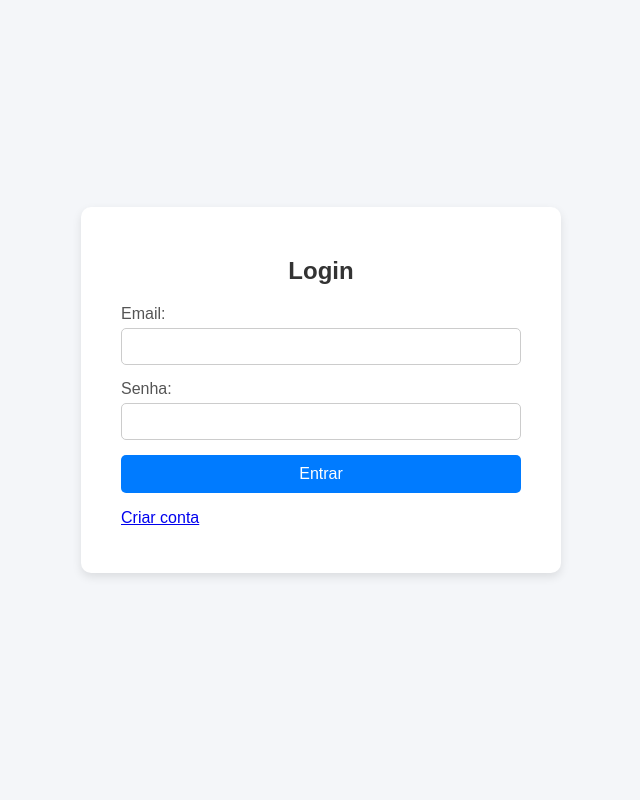
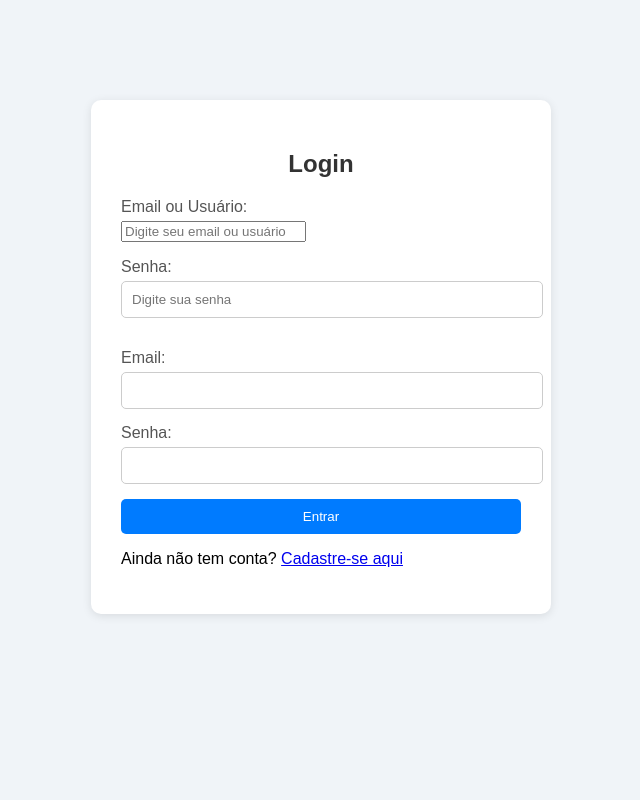
Before and after one commit to kisoritech/postoot, a Django app: page / in a window 1280 px wide. Shown: the whole page, without its empty margins (319-959 px from the left). Run offline with Django 5.2, Linux system fonts and the light colour scheme.

Commit message:
Adições e auterações recentes

```diff
--- a/admin/urls.py
+++ b/admin/urls.py
@@ -20,4 +20,5 @@ from django.urls import path, include
 urlpatterns = [
     path('admin/', admin.site.urls),
     path('', include('home.urls')),  # Inclui as URLs do app "home"
+    path('transacoes/', include('transactions.urls')),
 ]
--- /dev/null
+++ b/home/forms.py
@@ -0,0 +1,18 @@
+from transactions.forms import TransactionForm
+from django import forms
+
+class LoginForm(forms.Form):
+    email = forms.CharField(
+        label='Email ou Usuário',
+        widget=forms.TextInput(attrs={
+            'placeholder': 'Digite seu email ou usuário',
+            'required': True
+        })
+    )
+    password = forms.CharField(
+        label='Senha',
+        widget=forms.PasswordInput(attrs={
+            'placeholder': 'Digite sua senha',
+            'required': True
+        })
+    )
--- a/home/templates/home/home.html
+++ b/home/templates/home/home.html
@@ -2,30 +2,25 @@
 <html lang="pt-br">
 <head>
     <meta charset="UTF-8">
-    <title>Login</title>
+    <title>Login - Consumo</title>
     <style>
         body {
             font-family: Arial, sans-serif;
-            background: #f4f6f9;
-            display: flex;
-            justify-content: center;
-            align-items: center;
-            height: 100vh;
+            background-color: #f0f4f8;
             margin: 0;
-            flex-direction: column;
+            padding: 0;
         }
 
-        .formulario {
-            background: #ffffff;
-            padding: 30px 40px;
+        .container {
+            max-width: 400px;
+            margin: 100px auto;
+            background-color: #ffffff;
+            padding: 30px;
             border-radius: 10px;
-            box-shadow: 0 4px 10px rgba(0, 0, 0, 0.1);
-            width: 100%;
-            max-width: 400px;
-            margin-bottom: 20px;
+            box-shadow: 0 2px 10px rgba(0,0,0,0.1);
         }
 
-        .formulario h2 {
+        h2 {
             text-align: center;
             margin-bottom: 20px;
             color: #333;
@@ -44,23 +39,15 @@
             margin-bottom: 15px;
             border: 1px solid #ccc;
             border-radius: 5px;
-            box-sizing: border-box;
-        }
-
-        .erro {
-            color: #d9534f;
-            text-align: center;
-            margin-bottom: 15px;
         }
 
         button {
             width: 100%;
-            padding: 10px;
             background-color: #007bff;
             color: white;
+            padding: 10px;
             border: none;
             border-radius: 5px;
-            font-size: 16px;
             cursor: pointer;
         }
 
@@ -69,48 +56,57 @@
         }
 
         .admin-link {
-            margin-top: 10px;
             text-align: center;
+            margin-top: 15px;
         }
 
         .admin-link a {
-            display: inline-block;
-            padding: 10px 20px;
-            background-color: #28a745;
-            color: white;
-            border-radius: 5px;
+            color: #007bff;
             text-decoration: none;
-            font-weight: bold;
         }
 
         .admin-link a:hover {
-            background-color: #218838;
+            text-decoration: underline;
+        }
+
+        .message {
+            color: red;
+            text-align: center;
+            margin-bottom: 15px;
         }
     </style>
 </head>
 <body>
-    <div class="formulario">
+    <div class="container">
         <h2>Login</h2>
-        {% if erro %}
-            <p class="erro">{{ erro }}</p>
+
+        {% if messages %}
+            {% for message in messages %}
+                <div class="message">{{ message }}</div>
+            {% endfor %}
         {% endif %}
+
         <form method="POST">
+            {% csrf_token %}
+            {{ form.as_p }}
             <label for="email">Email:</label>
-            <input type="email" name="email" id="email" required>
+            <input type="email" name="email" required>
 
             <label for="senha">Senha:</label>
-            <input type="password" name="senha" id="senha" required>
+            <input type="password" name="senha" required>
 
             <button type="submit">Entrar</button>
         </form>
 
-        <p><a href="/cadastro_usuario">Criar conta</a></p>
+        <p>Ainda não tem conta?
+            <a href="{% url 'cadastro_usuario' %}">Cadastre-se aqui</a>
+        </p>
+
+        {% if user.is_authenticated and user.is_staff %}
+            <div class="admin-link">
+                <a href="{% url 'admin:index' %}">Painel do Administrador</a>
+            </div>
+        {% endif %}
     </div>
-
-    {% if user.is_authenticated and user.is_staff %}
-    <div class="admin-link">
-        <a href="{% url 'admin:index' %}">Painel do Administrador</a>
-    </div>
-    {% endif %}
 </body>
 </html>
--- a/home/urls.py
+++ b/home/urls.py
@@ -2,6 +2,7 @@ from django.urls import path
 from . import views
 
 urlpatterns = [
+    path('consumo/', views.calcular_consumo, name='calcular_consumo'),
     path('cadastro_usuario/', views.cadastro_usuario, name='cadastro_usuario'),
     path('cadastro_veiculo/', views.cadastro_veiculo, name='cadastro_veiculo'),
     path('', views.home , name='home'),  # Exibe home.html
--- a/home/views.py
+++ b/home/views.py
@@ -1,11 +1,52 @@
 from django.shortcuts import render, redirect
+from django.contrib.auth import authenticate, login
 from django.contrib.auth.models import User
+from django.contrib import messages
 from .models import CadastroVeiculo
+from .forms import TransactionForm, LoginForm
+from django.contrib.auth.decorators import login_required
 
-# Página inicial
+# Página de login (home)
 def home(request):
-    return render(request, 'home/home.html')
+    form = LoginForm()
+    if request.method == "POST":
+        form = LoginForm(request.POST)
+        if form.is_valid():
+            email_or_username = form.cleaned_data['email']
+            password = form.cleaned_data['password']
 
+            # 1º: Tenta autenticar diretamente com o que o usuário digitou
+            user = authenticate(request, username=email_or_username, password=password)
+
+            if user is None:
+                # 2º: Se falhar, tenta autenticar via email (buscar o username associado)
+                try:
+                    user_obj = User.objects.get(email=email_or_username)
+                    user = authenticate(request, username=user_obj.username, password=password)
+                except User.DoesNotExist:
+                    user = None
+
+            if user is not None:
+                login(request, user)
+                return redirect('calcular_consumo')
+            else:
+                messages.error(request, 'Usuário ou senha inválidos.')
+
+    return render(request, 'home/home.html', {'form': form})
+
+# Página protegida de cálculo de consumo
+@login_required
+def calcular_consumo(request):
+    if request.method == 'POST':
+        form = TransactionForm(request.POST)
+        if form.is_valid():
+            form.save()
+            return render(request, 'transactions/sucesso.html', {'form': form})
+    else:
+        form = TransactionForm()
+    return render(request, 'transactions/consumo.html', {'form': form})
+
+# Cadastro de veículo (ligado ao usuário já registrado)
 def cadastro_veiculo(request):
     if request.method == "POST":
         usuario_id = request.POST.get('usuario')
@@ -30,6 +71,7 @@ def cadastro_veiculo(request):
     usuarios = User.objects.all()
     return render(request, 'cadastro_usuario/cadastro_veiculo.html', {'usuarios': usuarios})
 
+# Cadastro de usuário
 def cadastro_usuario(request):
     if request.method == "POST":
         username = request.POST.get('username')
@@ -38,7 +80,7 @@ def cadastro_usuario(request):
         email = request.POST.get('email')
         password = request.POST.get('password')
 
-        # Cria o usuário
+        # Cria usuário com senha criptografada
         User.objects.create_user(
             username=username,
             first_name=first_name,
@@ -47,7 +89,6 @@ def cadastro_usuario(request):
             password=password
         )
 
-        # Redireciona para o cadastro de veículo
-        return redirect('cadastro_veiculo')  # nome da rota no urls.py
+        return redirect('cadastro_veiculo')
 
     return render(request, 'cadastro_usuario/cadastro_usuario.html')
--- /dev/null
+++ b/transactions/urls.py
@@ -0,0 +1,6 @@
+from django.urls import path
+from . import views
+
+urlpatterns = [
+    path('consumo/', views.calcular_consumo, name='calcular_consumo'),
+]
```
Also changed, not shown: transactions/forms.py (added, +17 -0 lines), transactions/templates/transactions/consumo.html (added, +111 -0 lines), transactions/views.py (+30 -2 lines).
